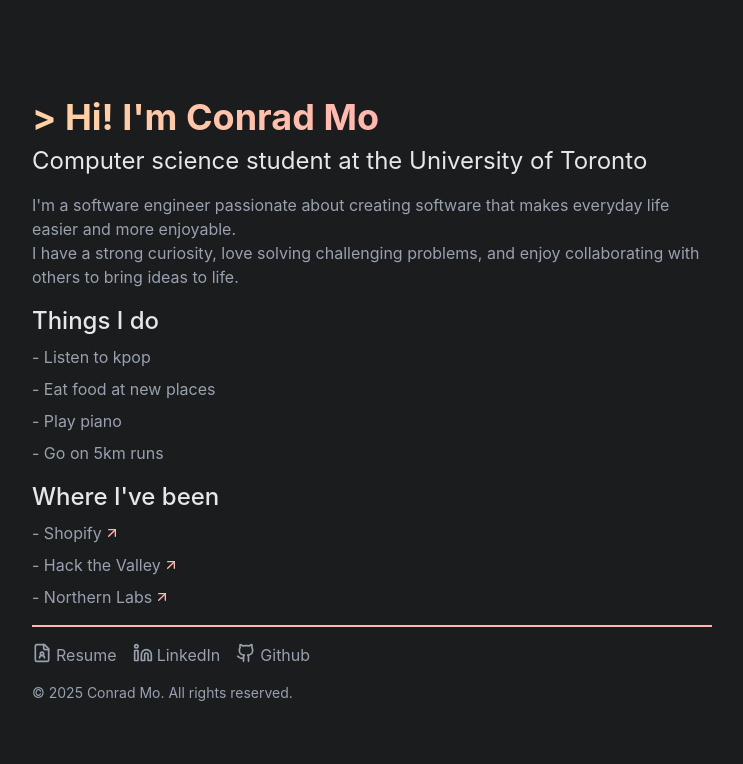
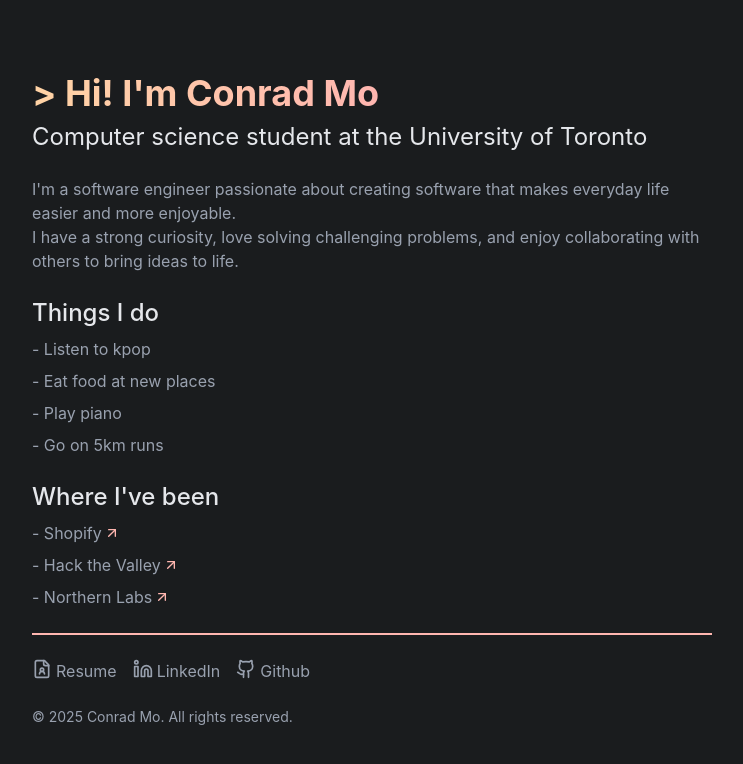
Before and after one commit to conrad-mo/personal-website-v3, a SvelteKit app: page / in a window 1280 px wide. Shown: the top 764 px of the page, without its empty margins (268-1011 px from the left). Built offline with nearby package versions, Linux system fonts and the light colour scheme; no server answers.

Commit message:
Increasing spacing again

```diff
--- a/src/routes/+page.svelte
+++ b/src/routes/+page.svelte
@@ -18,7 +18,7 @@
 </script>
 
 <main class="flex min-h-screen flex-col items-center justify-center px-4 py-8 sm:px-6 md:px-8">
-	<div class="flex w-full max-w-170 flex-col gap-4">
+	<div class="flex w-full max-w-170 flex-col gap-6">
 		<div class="flex flex-col text-lg text-gray-200 sm:gap-2 sm:text-xl md:text-2xl">
 			<h1 class="text-2xl font-bold sm:text-3xl md:text-4xl">
 				<span class="bg-linear-to-r from-[#FFD3A5] to-[#FFB6B0] bg-clip-text text-transparent">
```
